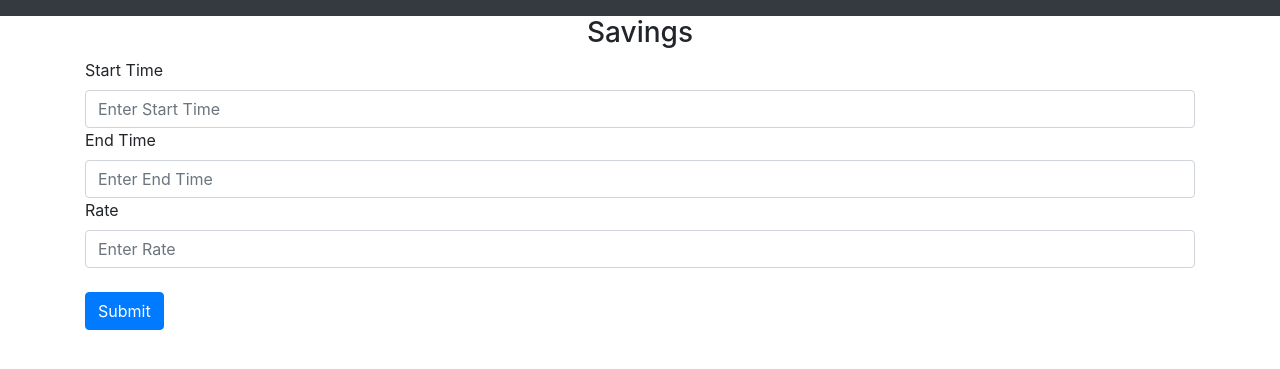
After one commit to Alphasupremez/OSIHackathon, a Flask app: page /savings in a window 1280 px wide. The commit adds this page. Shown: the top 369 px of the page. Run offline with Flask 3, Linux system fonts and the light colour scheme; some libraries are stand-ins or nearby versions.

Commit message:
Changed and added a few things from Tien's

```diff
--- a/Tien/Website/auth.py
+++ b/Tien/Website/auth.py
@@ -1,4 +1,8 @@
-from flask import Blueprint, render_template, request, flash
+from flask import Blueprint, render_template, request, flash, url_for, redirect
+from .models import User
+from werkzeug.security import generate_password_hash, check_password_hash
+from . import db
+
 
 auth = Blueprint('auth', __name__)
 
@@ -21,23 +25,61 @@ def sign_up():
     if request.method == 'POST':
         email = request.form.get('email')
         print(email)
-        firstName = request.form.get('firstName')
-        print(firstName)
+        first_name = request.form.get('firstName')
+        print(first_name)
         password1 = request.form.get('password1')
         password2 = request.form.get('password2')
 
         if len(email) < 4:
             flash("Email must be greater than 4 character.", category='error')
-        elif len(firstName) < 2:
+        elif len(first_name) < 2:
             flash("First name must be greater than 1 character.", category='error')
         elif password1 != password2:
             flash("Passwords don't match.", category='error')
         elif len(password1) < 7:
             flash("Password must be at least 7 character.", category='error')
         else:
-            # add user infor to database
-            # new_user = User(email=email, firstName=firstName, password=)
+            # add user info to database
+            new_user = User(email=email, first_name=first_name, password=generate_password_hash(password1, method='sha256'))
+            db.session.add(new_user)
+            # db.commit() #Causes Error - AttributeError: commit
             flash("Account created!", category='success')
-            pass
+            return redirect(url_for('my_view.home_page'))
 
     return render_template("sign-up.html")
+
+# Profile
+@auth.route('/profile', methods=['GET', 'POST'])
+def profile():
+    return render_template("profile.html", name='Zachary', email='bottleofwater@gmail.com', total_savings = '0.00', boolean=True)
+
+# Profile
+@auth.route('/rewards', methods=['GET', 'POST'])
+def rewards():
+    return render_template("rewards.html", boolean=True)
+
+# Profile
+@auth.route('/savings', methods=['GET', 'POST'])
+def savings():
+    if request.method == 'POST':
+        startTime = request.form.get('startTime')
+        print(startTime)
+        endTime = request.form.get('endTime')
+        print(endTime)
+        rate = request.form.get('rate')
+
+        if len(startTime) < 0:
+            flash("Start time must be greater than 0.", category='error')
+        elif len(endTime) > 23:
+            flash("End time must be less than 23.", category='error')
+        elif startTime >= endTime:
+            flash("Start time needs to be less that end time.", category='error')
+        # else:
+        #     # add user info to database
+        #     new_user = User(email=email, first_name=first_name, password=generate_password_hash(password1, method='sha256'))
+        #     db.session.add(new_user)
+        #     # db.commit() #Causes Error - AttributeError: commit
+        #     flash("Account created!", category='success')
+        #     return redirect(url_for('my_view.home_page'))
+
+    return render_template("savings.html", boolean=True)
--- a/Tien/Website/templates/base.html
+++ b/Tien/Website/templates/base.html
@@ -31,9 +31,12 @@
             </button>
             <div class="collapse navbar-collpase" id="navbar">
                 <div class="navbar-nav">
+                    <a class="nav-item nav-link" id="profile" href="/profile">Profile</a>
                     <a class="nav-item nav-link" id="login" href="/login">Login</a>
                     <a class="nav-item nav-link" id="signUp" href="/sign-up">Sign Up</a>
                     <a class="nav-item nav-link" id="logout" href="/logout">Logout</a>
+                    <a class="nav-item nav-link" id="home" href="/rewards">Rewards</a>
+                    <a class="nav-item nav-link" id="home" href="/savings">Savings</a>
                     <a class="nav-item nav-link" id="home" href="/">Home</a>
                 </div>
             </div>
--- a/Tien/Website/templates/home.html
+++ b/Tien/Website/templates/home.html
@@ -3,4 +3,6 @@
 {% block content %}
 <h1>This is homepage of {{name}}</h1>
 <h2>This is your map</h2>
+<a class="nav-item nav-link" id="home" href="/rewards">Rewards Page</a>
+
 {% endblock %}
--- /dev/null
+++ b/Tien/Website/templates/savings.html
@@ -0,0 +1,41 @@
+{% extends "base.html" %} {% block title %}Savings{% endblock %} {% block content %}
+<form method="POST">
+  <h3 align="center">Savings</h3>
+  <div class="form-gorup">
+    <label for="startTime">Start Time</label>
+    <input
+      type="startTime"
+      class="form-control"
+      id="startTime"
+      name="startTime"
+      placeholder="Enter Start Time"
+    />
+  </div>
+
+  <div class="form-gorup">
+    <label for="endTime">End Time</label>
+    <input
+      type="endTime"
+      class="form-control"
+      id="endTime"
+      name="endTime"
+      placeholder="Enter End Time"
+    />
+  </div>
+
+  <div class="form-gorup">
+    <label for="rate">Rate</label>
+    <input
+      type="rate"
+      class="form-control"
+      id="rate"
+      name="rate"
+      placeholder="Enter Rate"
+    />
+  </div>
+
+  <br />
+  <button type="submit" class="btn btn-primary">Submit</button>
+</form>
+
+{% endblock %}
```
Also changed, not shown: Tien/Website/templates/profile.html (added, +22 -0 lines), Tien/Website/templates/rewards.html (added, +7 -0 lines), Zach/profile.py (added).
